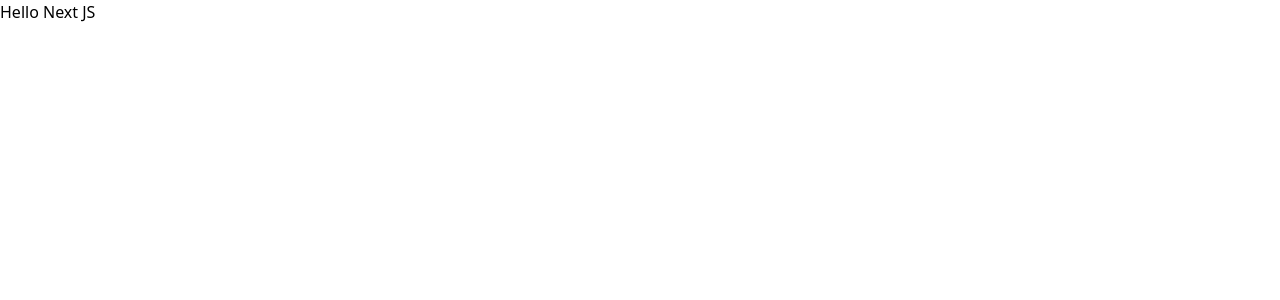
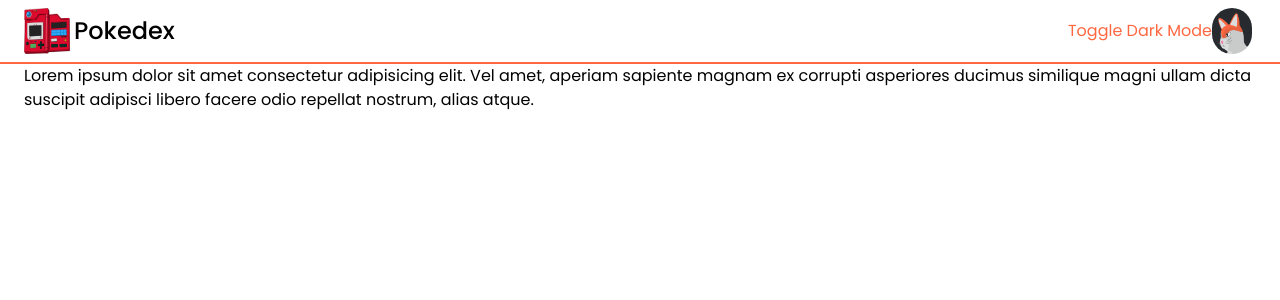
Before and after one commit to samueladitia95/kawan-lama-poke, a Next.js app: page / in a window 1280 px wide. Shown: the top 300 px of the page. Built offline with nearby package versions, Linux system fonts and the light colour scheme.

Commit message:
Add navbar component and set it up globally

```diff
--- /dev/null
+++ b/components/Layout/Navbar/index.tsx
@@ -0,0 +1,46 @@
+import Image from "next/image";
+import { useGlobalContext } from "../../../context";
+
+const Navbar = () => {
+  const { setIsDarkMode, isDarkMode } = useGlobalContext();
+
+  const toggleDarkMode = (isDarkMode: boolean) => {
+    setIsDarkMode(isDarkMode);
+    if (isDarkMode) {
+      localStorage.setItem("isDarkMode", "on");
+    } else {
+      localStorage.removeItem("isDarkMode");
+    }
+  };
+
+  return (
+    <nav className="sticky top-0 bg-bLightPrimary border-b-2 dark:bg-bDarkPrimary dark:text-tDarkPrimary border-accent1">
+      <div className="px-6 py-2 mx-auto flex justify-between">
+        <div className="flex content-center items-center">
+          <div className="flex items-center space-x-1">
+            <Image src="/Logo.png" alt="Avatar" width={46} height={46} />
+            <p className="text-2xl font-medium">Pokedex</p>
+          </div>
+        </div>
+
+        <div className="px-1 flex">
+          <button
+            className="text-accent1"
+            onClick={() => toggleDarkMode(!isDarkMode)}
+          >
+            Toggle Dark Mode
+          </button>
+          <Image
+            src="/avatar.png"
+            alt="Avatar"
+            width={40}
+            height={40}
+            className="rounded-full"
+          />
+        </div>
+      </div>
+    </nav>
+  );
+};
+
+export default Navbar;
--- /dev/null
+++ b/components/Layout/index.tsx
@@ -0,0 +1,39 @@
+import { Fragment, ReactNode, useEffect } from "react";
+import { GlobalProvider, useGlobalContext } from "../../context";
+import Navbar from "./Navbar";
+
+//! Harus double seperti ini component Layoutnya
+//! Kalau gak Contextnya ga akan responsive/jalan
+const NestedLayout = ({ children }: { children: ReactNode }) => {
+  const { isDarkMode, setIsDarkMode } = useGlobalContext();
+
+  useEffect(() => {
+    if (localStorage.getItem("isDarkMode")) {
+      setIsDarkMode(true);
+    }
+  }, [setIsDarkMode]);
+
+  return (
+    <Fragment>
+      {/* Temporary  */}
+      <div className={`font-display md:flex ${isDarkMode ? "dark" : ""}`}>
+        <div className="flex-grow dark:bg-bDarkPrimary dark:text-tDarkPrimary">
+          <Navbar />
+          <div className="container" style={{ minHeight: "200vh" }}>
+            {children}
+          </div>
+        </div>
+      </div>
+    </Fragment>
+  );
+};
+
+const Layout = ({ children }: { children: ReactNode }) => {
+  return (
+    <GlobalProvider>
+      <NestedLayout>{children}</NestedLayout>
+    </GlobalProvider>
+  );
+};
+
+export default Layout;
--- a/pages/_app.tsx
+++ b/pages/_app.tsx
@@ -1,8 +1,13 @@
 import "../styles/globals.css";
 import type { AppProps } from "next/app";
+import Layout from "../components/Layout";
 
 function MyApp({ Component, pageProps }: AppProps) {
-  return <Component {...pageProps} />;
+  return (
+    <Layout>
+      <Component {...pageProps} />
+    </Layout>
+  );
 }
 
 export default MyApp;
--- a/pages/index.tsx
+++ b/pages/index.tsx
@@ -1,10 +1,21 @@
-import type { NextPage } from "next";
+import { Fragment } from "react";
+import Head from "next/head";
 
-const Home: NextPage = () => {
+const Home = () => {
   return (
-    <div>
-      <h1> Hello Next JS</h1>
-    </div>
+    <Fragment>
+      <Head>
+        <title>Home</title>
+        <meta name="viewport" content="initial-scale=1.0, width=device-width" />
+        <link rel="icon" type="image/png" href="/Logo.png"></link>
+      </Head>
+      <div>
+        Lorem ipsum dolor sit amet consectetur adipisicing elit. Vel amet,
+        aperiam sapiente magnam ex corrupti asperiores ducimus similique magni
+        ullam dicta suscipit adipisci libero facere odio repellat nostrum, alias
+        atque.
+      </div>
+    </Fragment>
   );
 };
 
```
